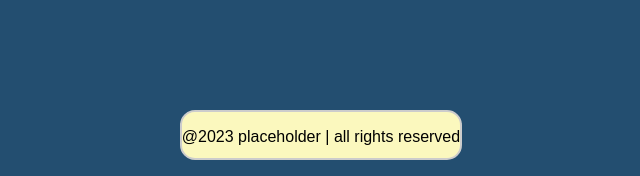
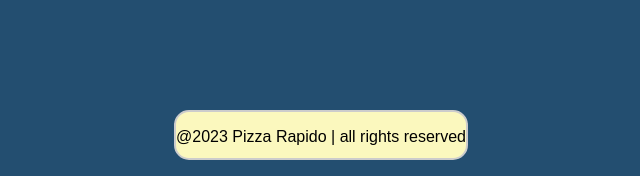
Before and after one commit to LaszloffiSzabolcs/Szakdolgozat, a PHP site: page / in a window 1280 px wide. Shown: the part 640-816 px from the top of the page, without its empty margins (319-959 px from the left). Run offline with PHP 8.4, Linux system fonts and the light colour scheme.

Commit message:
Pizzéria név megvan

```diff
--- a/index.php
+++ b/index.php
@@ -2,7 +2,7 @@
 <html>
 <head>
 
-	<title>Bejelenzkezés</title>
+	<title>Pizza Rapido dolgozói felület</title>
 	<link rel="stylesheet" type="text/css" href="style.css">
 </head>
 <body>
--- a/view/layout/footer.php
+++ b/view/layout/footer.php
@@ -3,7 +3,7 @@
 <body>
 
 <footer>
-  <p>@2023 placeholder | all rights reserved<br>
+  <p>@2023 Pizza Rapido | all rights reserved<br>
 </footer>
 
 </body>
```
